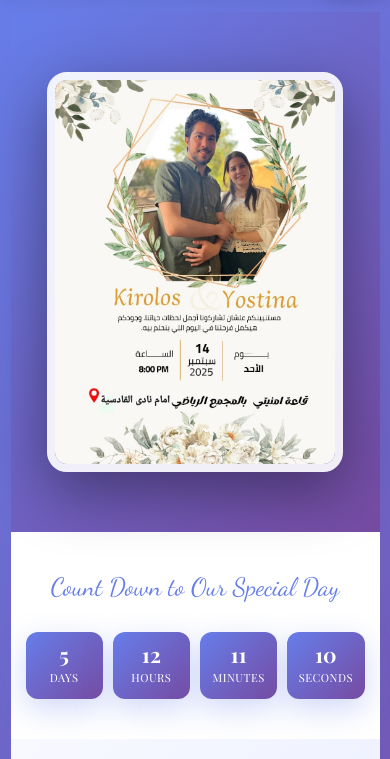
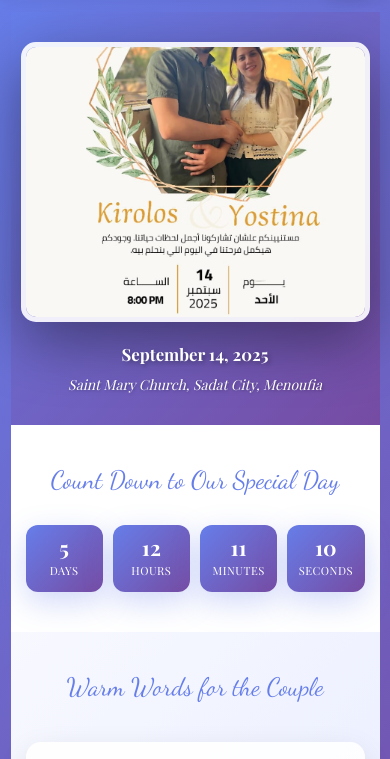
Before and after one commit to marinaayman/kirollos-youstina-wedding, a plain HTML site: page index.html in a window 390 px wide. Shown: the part 52-811 px from the top of the page. Drawn offline with nearby package versions, Linux system fonts and the light colour scheme.

Commit message:
update responsiveness

```diff
--- a/css/wedding.css
+++ b/css/wedding.css
@@ -51,7 +51,7 @@ body.arabic {
     box-shadow: 0 6px 20px rgba(0, 0, 0, 0.15);
 }
 
-/* Photo Section */
+/* Just Photo Section */
 .photo-section {
     display: flex;
     justify-content: center;
@@ -60,15 +60,22 @@ body.arabic {
     background: linear-gradient(135deg, #667eea 0%, #764ba2 100%);
 }
 
+.photo-container {
+    text-align: center;
+    max-width: 600px;
+    width: 100%;
+}
+
 .couple-photo {
-    width: 500px;
+    width: 100%;
+    max-width: 500px;
     height: 400px;
     object-fit: cover;
     border-radius: 20px;
     border: 8px solid rgba(255, 255, 255, 0.9);
     box-shadow: 0 20px 60px rgba(0, 0, 0, 0.4);
     transition: all 0.3s ease;
-    max-width: 90%;
+    margin-bottom: 30px;
 }
 
 .couple-photo:hover {
@@ -76,6 +83,87 @@ body.arabic {
     box-shadow: 0 25px 80px rgba(0, 0, 0, 0.5);
 }
 
+.photo-info {
+    color: white;
+    text-align: center;
+}
+
+.wedding-day {
+    font-size: 1.5rem;
+    font-weight: bold;
+    margin-bottom: 10px;
+    text-shadow: 2px 2px 4px rgba(0, 0, 0, 0.3);
+}
+
+.wedding-venue {
+    font-size: 1.2rem;
+    font-style: italic;
+    margin-bottom: 0;
+    text-shadow: 1px 1px 3px rgba(0, 0, 0, 0.3);
+    line-height: 1.4;
+}
+
+/* Mobile Responsiveness for Photo Section */
+@media screen and (max-width: 768px) {
+    .photo-section {
+        padding: 40px 15px;
+    }
+
+    .couple-photo {
+        max-width: 400px;
+        height: 320px;
+        border-width: 6px;
+        border-radius: 18px;
+        margin-bottom: 25px;
+    }
+
+    .wedding-day {
+        font-size: 1.3rem;
+    }
+
+    .wedding-venue {
+        font-size: 1.1rem;
+    }
+}
+
+@media screen and (max-width: 480px) {
+    .photo-section {
+        padding: 30px 10px;
+    }
+
+    .couple-photo {
+        max-width: 350px;
+        height: 280px;
+        border-width: 5px;
+        border-radius: 15px;
+        margin-bottom: 20px;
+    }
+
+    .wedding-day {
+        font-size: 1.2rem;
+        margin-bottom: 8px;
+    }
+
+    .wedding-venue {
+        font-size: 1rem;
+    }
+}
+
+@media screen and (max-width: 360px) {
+    .couple-photo {
+        max-width: 320px;
+        height: 250px;
+        border-radius: 12px;
+    }
+
+    .wedding-day {
+        font-size: 1.1rem;
+    }
+
+    .wedding-venue {
+        font-size: 0.95rem;
+    }
+}
 /* Countdown Section */
 .countdown-section {
     padding: 60px 20px;
--- a/index.html
+++ b/index.html
@@ -43,9 +43,15 @@
         <button id="langBtn" onclick="toggleLanguage()">عربي</button>
     </div>
 
- <!-- Photo Section -->
+<!-- Just the Photo -->
 <section class="photo-section">
-    <img src="images/couple.jpg" alt="Kirollos and Youstina" class="couple-photo">
+    <div class="photo-container">
+        <img src="images/couple.jpg" alt="Kirollos and Youstina" class="couple-photo">
+        <div class="photo-info">
+            <p class="wedding-day" data-en="September 14, 2025" data-ar="١٤ سبتمبر ٢٠٢٥">September 14, 2025</p>
+            <p class="wedding-venue" data-en="Saint Virgin Mary Coptic Orthodox Church, Sadat City, Menoufia" data-ar="كنيسة السيدة العذراء، مدينة السادات، المنوفية">Saint Mary Church, Sadat City, Menoufia</p>
+        </div>
+    </div>
 </section>
     <!-- Countdown Timer -->
     <section class="countdown-section">
```
